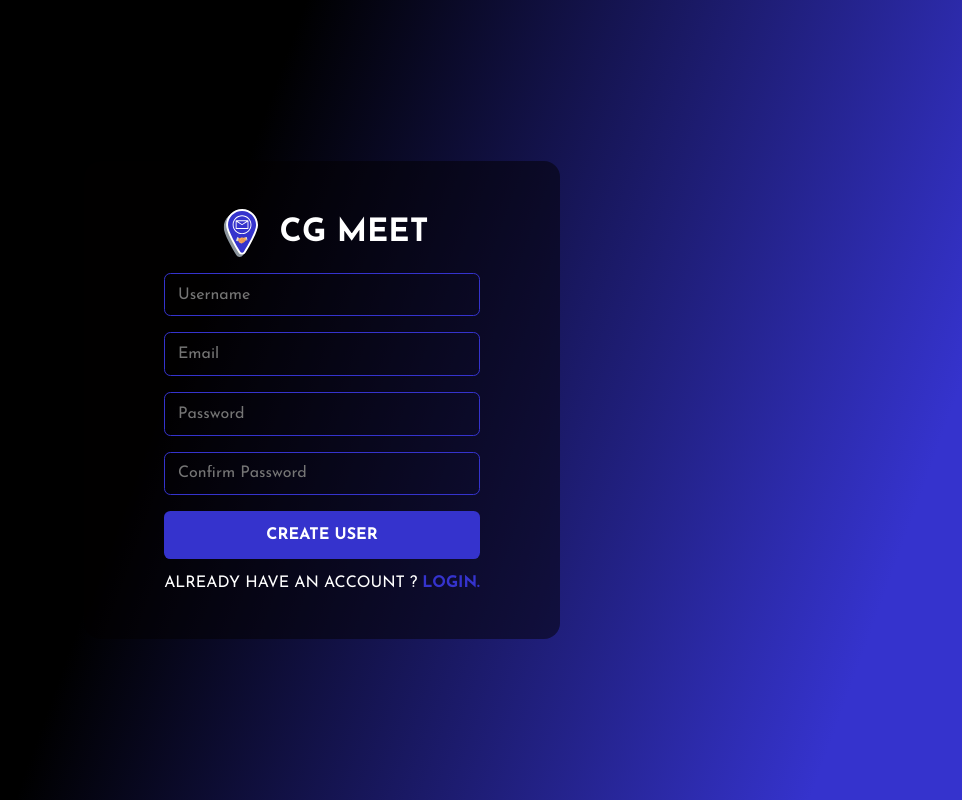
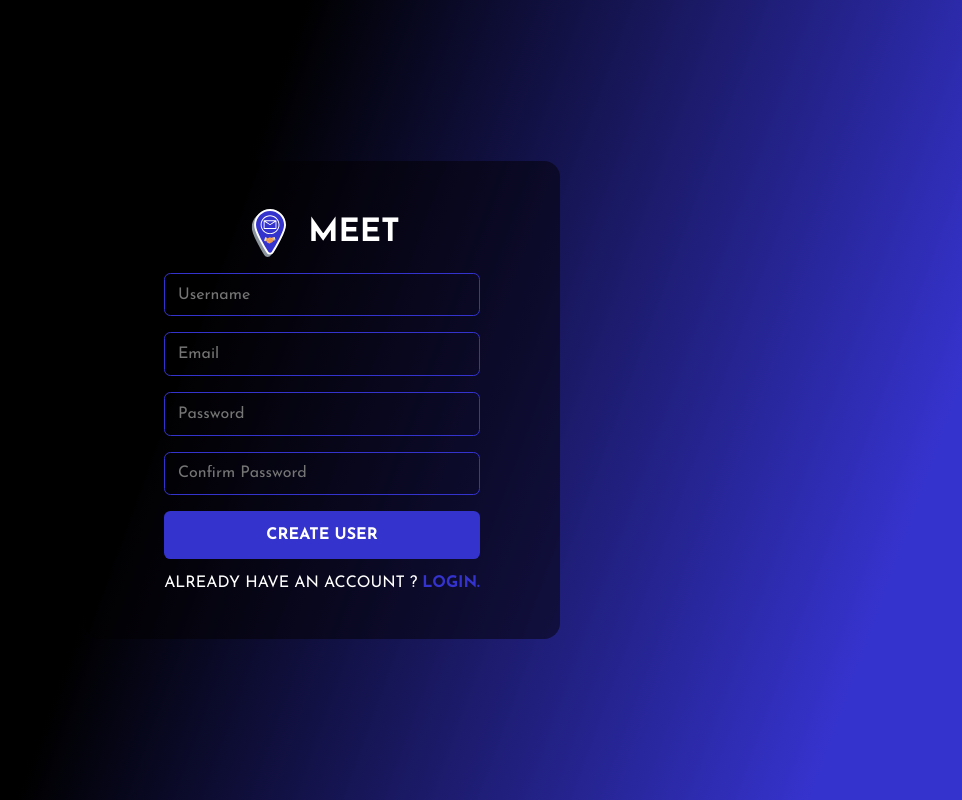
Before and after one commit to surya752/chatting-app, a React (Create React App) app in the folder public/: page /register in a window 1280 px wide. Shown: the whole page, without its empty margins (318-1280 px from the left). Built offline with nearby package versions, Linux system fonts and the light colour scheme; no server answers.

Commit message:
Update Register.jsx

```diff
--- a/public/src/pages/Register.jsx
+++ b/public/src/pages/Register.jsx
@@ -91,7 +91,7 @@ export default function Register() {
         <form action="" onSubmit={(event) => handleSubmit(event)}>
           <div className="brand">
             <img src={Logo} alt="logo" />
-            <h1>CG MEET</h1>
+            <h1>MEET</h1>
           </div>
           <input
             type="text"
```
